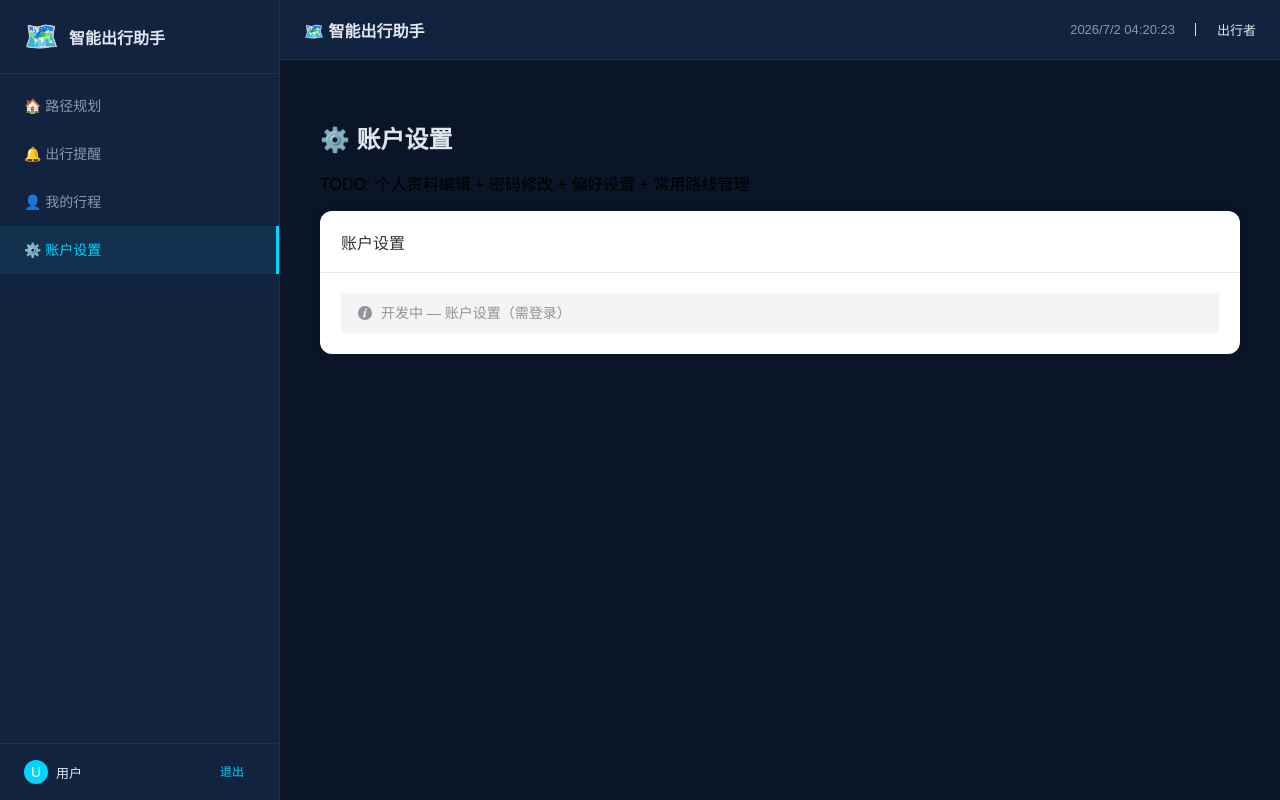
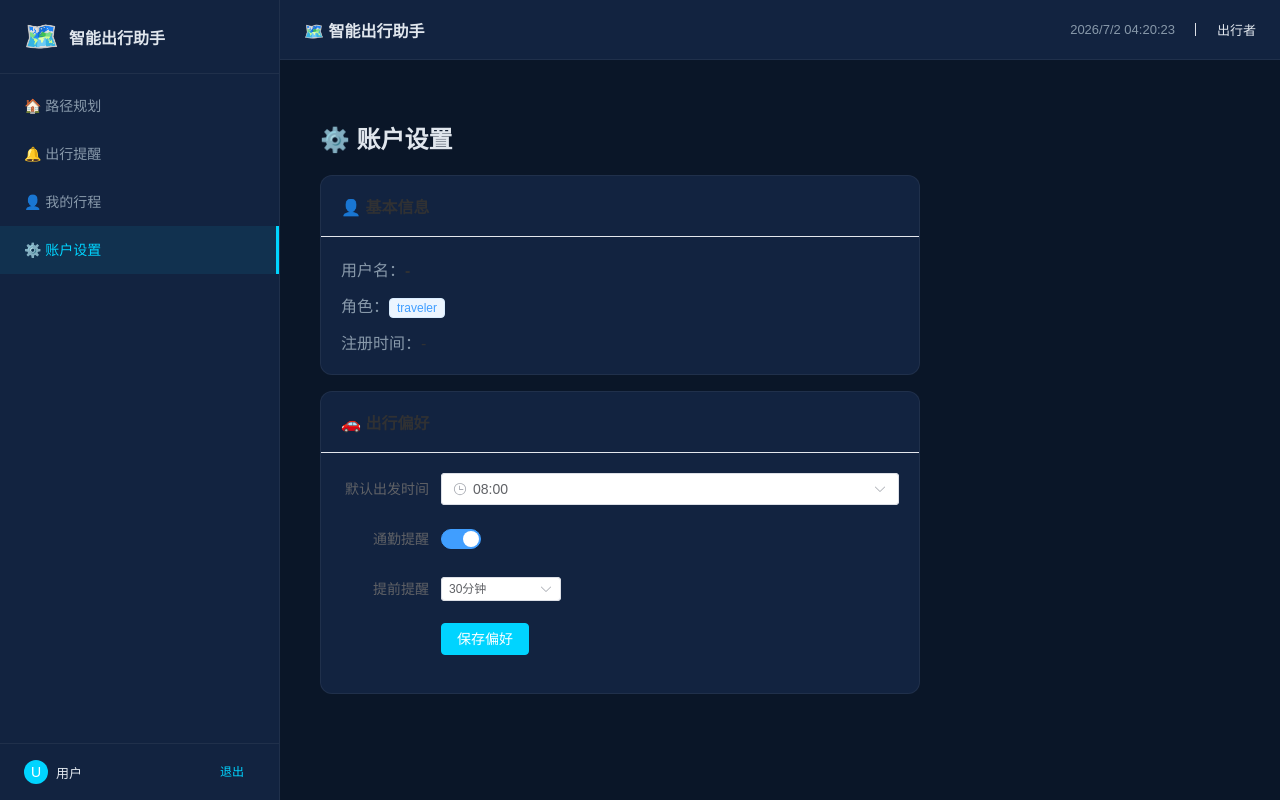
Before and after one commit to Redfox-code/Urban-traffic-flow-prediction-and-real-time-warning-system, a Vue app in the folder frontend/: page /traveler/account in a window 1280 px wide. Built offline with nearby package versions, Linux system fonts and the light colour scheme; sample sign-in values are in the browser's storage.

Commit message:
[FE-TRAVELER-V2] AccountView+RoutePlanView接收MyTrips跳转query预填起终点

```diff
--- a/frontend/src/views/traveler/AccountView.vue
+++ b/frontend/src/views/traveler/AccountView.vue
@@ -1,17 +1,42 @@
 <template>
-  <div class="traveler-placeholder">
+  <div class="account-view">
     <h2>⚙️ 账户设置</h2>
-    <p>TODO: 个人资料编辑 + 密码修改 + 偏好设置 + 常用路线管理</p>
-    <el-card>
-      <template #header>账户设置</template>
-      <el-alert title="开发中 — 账户设置（需登录）" type="info" :closable="false" show-icon />
+    <el-card shadow="never" style="background:var(--bg-panel);margin-bottom:16px">
+      <template #header><span style="font-weight:bold">👤 基本信息</span></template>
+      <div v-if="userStore.isLoggedIn" style="display:flex;flex-direction:column;gap:12px">
+        <div><span style="color:var(--text-secondary)">用户名：</span><strong>{{ userStore.userInfo?.username || '-' }}</strong></div>
+        <div><span style="color:var(--text-secondary)">角色：</span><el-tag size="small">{{ userStore.userInfo?.role || 'traveler' }}</el-tag></div>
+        <div><span style="color:var(--text-secondary)">注册时间：</span>{{ userStore.userInfo?.created_at?.slice(0,10) || '-' }}</div>
+      </div>
+      <el-empty v-else description="请先登录" :image-size="80" />
+    </el-card>
+
+    <el-card shadow="never" style="background:var(--bg-panel);margin-bottom:16px">
+      <template #header><span style="font-weight:bold">🚗 出行偏好</span></template>
+      <el-form label-width="100px" size="default">
+        <el-form-item label="默认出发时间"><el-time-select v-model="prefs.defaultTime" start="06:00" step="00:30" end="23:00" /></el-form-item>
+        <el-form-item label="通勤提醒"><el-switch v-model="prefs.commuteAlert" /></el-form-item>
+        <el-form-item label="提前提醒">
+          <el-select v-model="prefs.alertBefore" size="small" style="width:120px">
+            <el-option :value="15" label="15分钟" /><el-option :value="30" label="30分钟" /><el-option :value="60" label="60分钟" />
+          </el-select>
+        </el-form-item>
+        <el-form-item><el-button type="primary" @click="savePrefs">保存偏好</el-button></el-form-item>
+      </el-form>
     </el-card>
   </div>
 </template>
+
 <script setup>
-// FE-MAIN-04: Traveler Account
+import { reactive } from 'vue'
+import { useUserStore } from '@/store/user'
+import { ElMessage } from 'element-plus'
+const userStore = useUserStore()
+const prefs = reactive({ defaultTime: '08:00', commuteAlert: true, alertBefore: 30 })
+const savePrefs = () => ElMessage.success('偏好已保存')
 </script>
+
 <style scoped>
-.traveler-placeholder { padding: 20px; }
-.traveler-placeholder h2 { color: var(--text-primary); margin-bottom: 16px; }
+.account-view { padding:20px; max-width:600px }
+.account-view h2 { color:var(--text-primary); margin-bottom:20px }
 </style>
--- a/frontend/src/views/traveler/RoutePlanView.vue
+++ b/frontend/src/views/traveler/RoutePlanView.vue
@@ -121,7 +121,7 @@
 
 <script setup>
 import { ref, onMounted } from 'vue'
-import { useRouter } from 'vue-router'
+import { useRouter, useRoute } from 'vue-router'
 import { routeApi } from '@/api/routePlan'
 import { sectionsApi } from '@/api/sections'
 import { travelerApi } from '@/api/traveler'
@@ -130,6 +130,7 @@ import { ElMessage } from 'element-plus'
 import TrafficMap from '@/components/map/TrafficMap.vue'
 
 const router = useRouter()
+const route = useRoute()
 const userStore = useUserStore()
 
 const sections = ref([])
@@ -148,6 +149,15 @@ onMounted(async () => {
     sections.value = res.data?.items || res?.items || []
   } catch (e) {
     console.warn('加载路段列表失败', e)
+  }
+  // 从MyTrips跳转过来时预填起终点
+  const q = route.query
+  if (q.origin_name && q.dest_name) {
+    const o = sections.value.find(s => s.name === q.origin_name)
+    const d = sections.value.find(s => s.name === q.dest_name)
+    if (o) origin.value = o.id
+    if (d) dest.value = d.id
+    if (o && d) setTimeout(() => planRoute(), 300)
   }
 })
 
```
